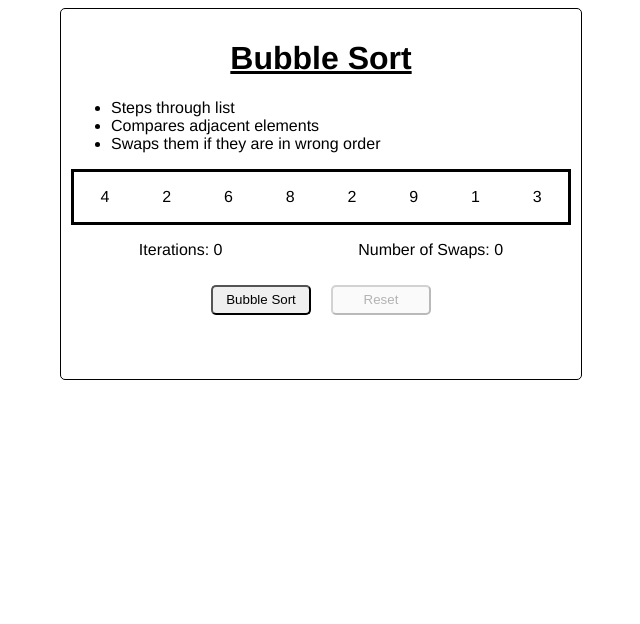
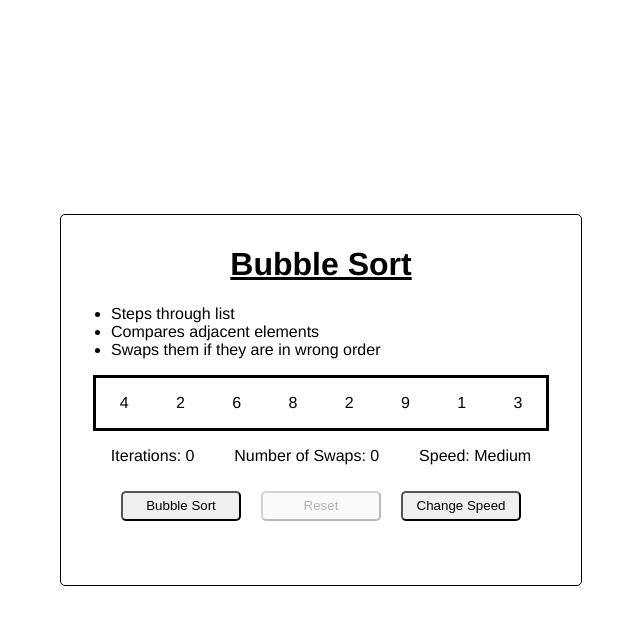
Before and after one commit to pcon92/Vue-Sorting-Page, a Vue app: page / in a window 1280 px wide. Shown: the top 624 px of the page, without its empty margins (319-959 px from the left). Built offline with nearby package versions, Linux system fonts and the light colour scheme; a web font is replaced by a local one.

Commit message:
added speed toggle

```diff
--- a/public/index.html
+++ b/public/index.html
@@ -7,7 +7,7 @@
     <link rel="icon" href="<%= BASE_URL %>favicon.ico">
     <title><%= htmlWebpackPlugin.options.title %></title>
   </head>
-  <body>
+  <body style="margin: 0">
     <noscript>
       <strong>We're sorry but <%= htmlWebpackPlugin.options.title %> doesn't work properly without JavaScript enabled. Please enable it to continue.</strong>
     </noscript>
--- a/src/App.vue
+++ b/src/App.vue
@@ -36,5 +36,6 @@ export default {
 	display: flex;
 	justify-content: center;
 	align-items: center;
+	height: 100vh;
 }
 </style>
--- a/src/components/BubbleSort.vue
+++ b/src/components/BubbleSort.vue
@@ -9,7 +9,7 @@
 			</li>
 		</ul>
 		<div id="bubble-sort-numbers">
-			<transition-group name="number-list">
+			<transition-group :name="speedChanged">
 				<li
 					v-for="number in numbers"
 					class="number-div"
@@ -23,6 +23,7 @@
 			<div id="stats">
 				<p>Iterations: {{ iterations }}</p>
 				<p>Number of Swaps: {{ numberOfSwaps }}</p>
+				<p>Speed: {{ speed === 1 ? 'Medium' : speed === 1.5 ? 'Fast' : 'Slow' }}</p>
 			</div>
 			<button
 				type="button"
@@ -39,6 +40,14 @@
 				@click="resetNumbers"
 			>
 				Reset
+			</button>
+			<button
+				type="button"
+				class="btn"
+				:disabled="btnPressed || isSorted"
+				@click="changeSpeed"
+			>
+				Change Speed
 			</button>
 		</div>
 	</div>
@@ -61,7 +70,13 @@ export default {
 			numberOfSwaps: 0,
 			btnPressed: false,
 			isSorted: false,
+			speed: 1,
 		};
+	},
+	computed: {
+		speedChanged() {
+			return this.speed === 1 ? 'number-list-medium' : this.speed === 1.5 ? 'number-list-fast' : 'number-list-slow';
+		}
 	},
 	methods: {
 		async startBubbleSort() {
@@ -78,7 +93,7 @@ export default {
 						madeSwap = true;
 						this.numberOfSwaps++;
 						// from top answer https://stackoverflow.com/questions/951021/what-is-the-javascript-version-of-sleep
-						await new Promise((r) => setTimeout(r, 1100));
+						await new Promise((r) => setTimeout(r, 1100/this.speed));
 					}
 				}
 				if (madeSwap) {
@@ -92,6 +107,16 @@ export default {
 			this.numbers = JSON.parse(JSON.stringify(this.startingNumbers));
 			this.isSorted = false;
 			this.iterations = 0;
+			this.numberOfSwaps = 0;
+		},
+		changeSpeed() {
+			if (this.speed === 0.5) {
+				return this.speed = 1;
+			} else if (this.speed === 1) {
+				return this.speed = 1.5;
+			} else {
+				return this.speed = 0.5;
+			}
 		},
 	},
 };
@@ -122,7 +147,9 @@ export default {
 #bubble-sort-numbers {
 	display: flex;
 	height: 50px;
+	width: 90%;
 	border: 3px solid black;
+	margin: auto;
 }
 .number-div {
 	list-style: none;
@@ -134,18 +161,33 @@ export default {
 	background-color: white;
 	transition-property: background-color;
 }
-.number-list-move {
+.number-list-medium-move {
 	transition: all 1s ease-in-out;
+	background-color: var(--light-red);
+}
+.number-list-slow-move {
+	transition: all 1.5s ease-in-out;
+	background-color: var(--light-red);
+}
+.number-list-fast-move {
+	transition: all 0.5s ease-in-out;
 	background-color: var(--light-red);
 }
 #stats {
 	display: flex;
-	justify-content: space-around;
+	justify-content: space-evenly;
 }
 .btn {
 	height: 30px;
-	width: 100px;
+	width: 120px;
 	margin: 10px;
 	border-radius: 5px;
 }
+.btn:hover {
+	cursor: pointer;
+	transform: scale(1.05);
+}
+.btn:disabled {
+	cursor: not-allowed;
+}
 </style>
```
